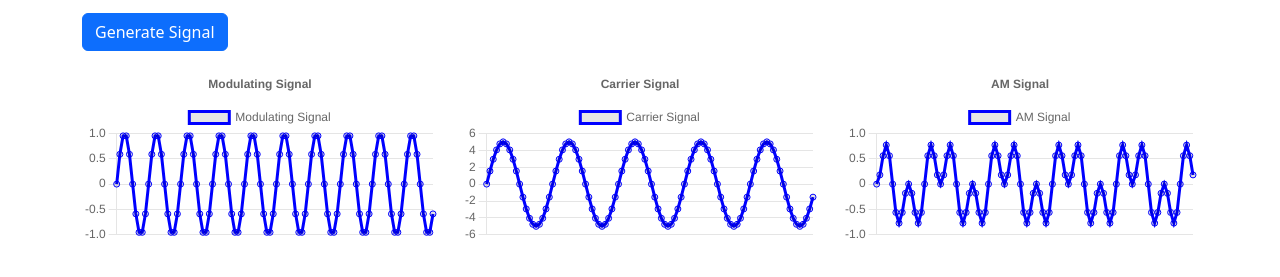
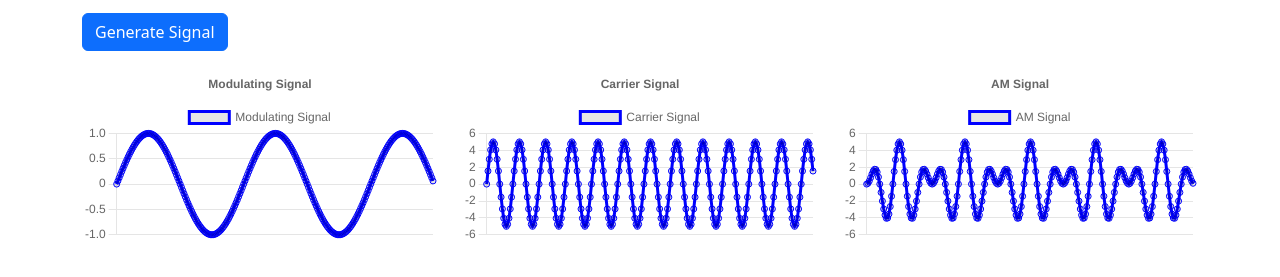
Before and after one commit to daromc/am_signal_genrator, a plain HTML site: page index.html in a window 1280 px wide. Both pictures are taken after a click on the button "Generate Signal". Shown: the part 145-422 px from the top of the page. Drawn offline with nearby package versions, Linux system fonts and the light colour scheme; some packages are replaced by stand-ins of ours; a script that the page names is missing.

Commit message:
Update index.html

```diff
--- a/index.html
+++ b/index.html
@@ -62,20 +62,20 @@
       const amplitudeCarrier = parseFloat(document.getElementById('amplitudeCarrier').value);
       const frequencyCarrier = parseFloat(document.getElementById('frequencyCarrier').value);
 
-      // Generate time axis for modulating signal (100 samples at 0.01 second intervals)
-      const time = Array.from({length: 100}, (_, i) => i / 100);
+      // Generate time axis for modulating signal (100 samples at 0.001 second intervals)
+      const time = Array.from({length: 250}, (_, i) => i / 1000);
 
       // Generate modulating signal (low frequency)
       const modulatingSignal = time.map(t => amplitudeSignal * Math.sin(2 * Math.PI * frequencySignal * t));
 
       // Generate time axis for carrier and AM signals (100 samples at 0.001 second intervals for higher frequency details)
-      const time_2 = Array.from({length: 100}, (_, i) => i / 1000);
+      const time_2 = Array.from({length: 250}, (_, i) => i / 1000);
 
       // Generate carrier signal (higher frequency)
       const carrierSignal = time_2.map(t => amplitudeCarrier * Math.sin(2 * Math.PI * frequencyCarrier * t));
 
       // Generate AM signal by modulating the carrier with the modulating signal
-      const amSignal = time_2.map((t, i) => (modulatingSignal[i]) * Math.sin(2 * Math.PI * frequencyCarrier * t));
+      const amSignal = time_2.map((t, i) => (modulatingSignal[i]) * (carrierSignal[i]));
 
       // Draw each chart using the respective canvas
       drawChart('signalCanvas', time, modulatingSignal, 'Modulating Signal');
```
